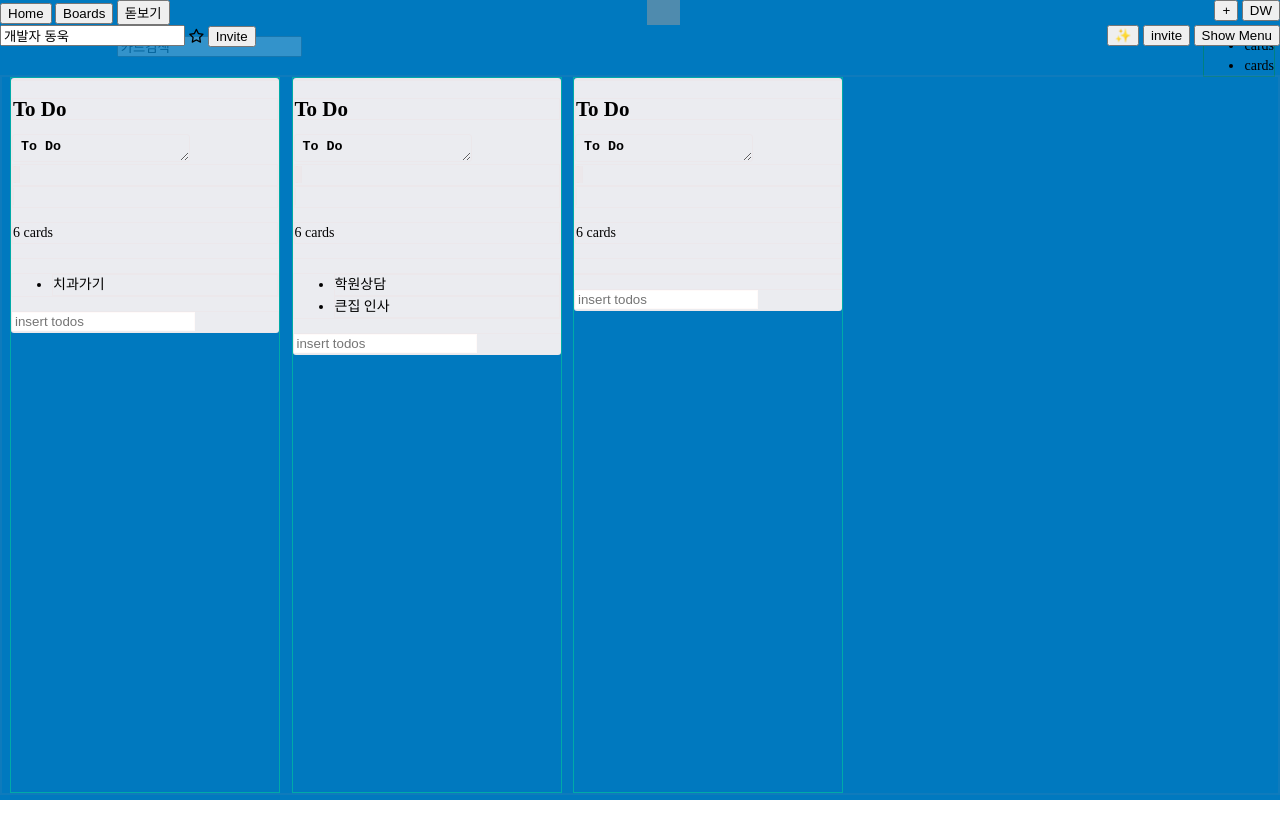
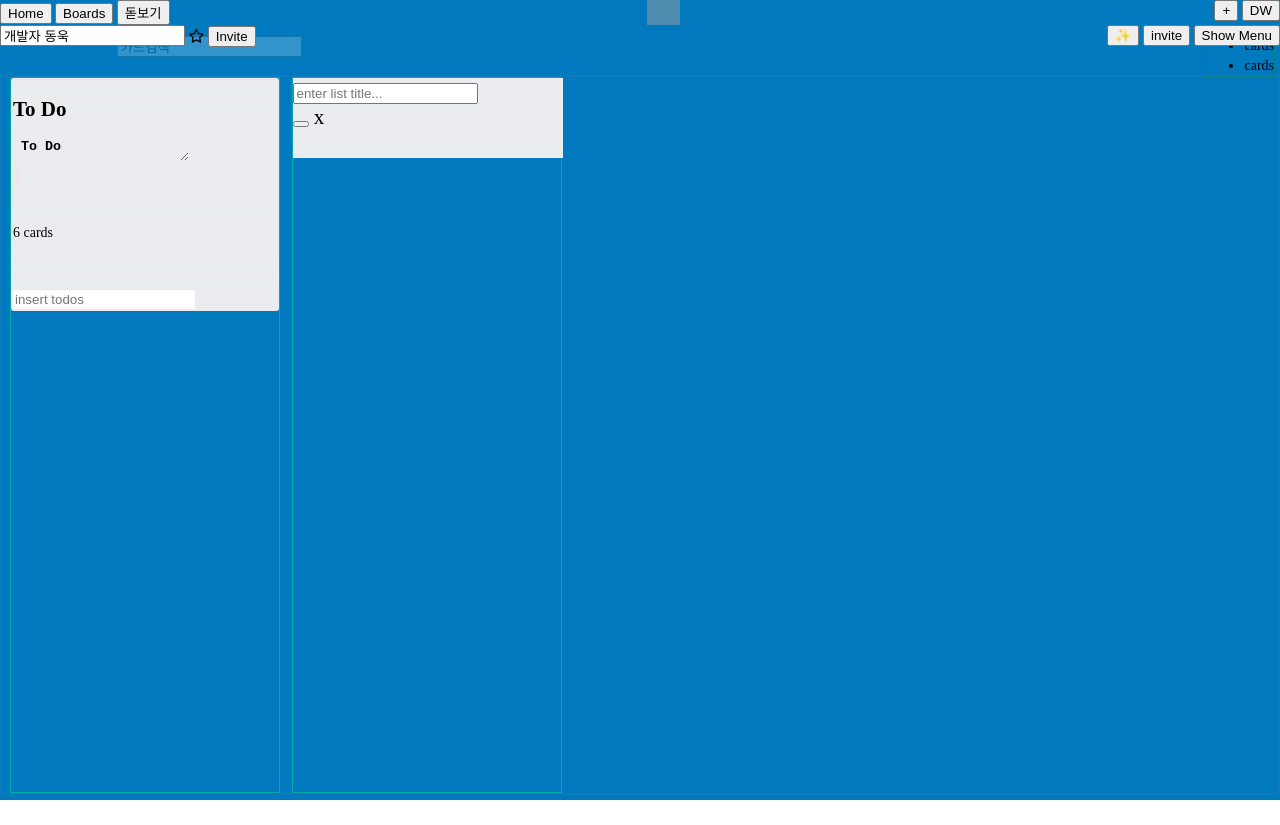
Before and after one commit to domuk-k/projectTrello, a website with bundled scripts: page public/index.html in a window 1280 px wide. Shown: the top 825 px of the page. Built offline with nearby package versions, Linux system fonts and the light colour scheme; data requests are answered from the project's data file; grey boxes are pictures that could not be loaded.

Commit message:
리스트추가버튼자업

```diff
--- a/public/index.html
+++ b/public/index.html
@@ -22,8 +22,69 @@
 
 
   <main>
-    <div class="js-add-list list-wrapper mod-add is-idle"><form><a class="open-add-list js-open-add-list" href="#"><span class="placeholder"><span class="icon-sm icon-add"></span>Add another list</span></a><input class="list-name-input" type="text" name="name" placeholder="Enter list title..." autocomplete="off" dir="auto" maxlength="512"><div class="list-add-controls u-clearfix"><input class="primary mod-list-add-button js-save-edit" type="submit" value="Add List"><a class="icon-lg icon-close dark-hover js-cancel-edit" href="#"></a></div></form></div>
+    <div class="list-wrapper">
+      <div class="list">
+        <div class="list-header js-list-header u-clearfix is-menu-shown">
+          <div class="list-header-target js-editing-target"></div>
+          <h2 class="list-header-name-assist js-list-name-assist" dir="auto">To Do</h2>
+          <textarea class="list-header-name mod-list-name js-list-name-input" aria-label="To Do" spellcheck="false"
+            dir="auto" maxlength="512"
+            style="overflow: hidden; overflow-wrap: break-word; height: 28px;">To Do</textarea>
+          <div class="list-header-extras">
+            <span class="list-header-extras-subscribe js-list-subscribed hide">
+              <span class="icon-sm icon-subscribe mod-quiet"></span>
+            </span>
+            <span class="list-header-extras-limit-badge js-list-limit-badge hide"></span>
+            <a class="list-header-extras-menu dark-hover js-open-list-menu icon-sm icon-overflow-menu-horizontal"
+              href="#">
+              <div>
+              </div>
+            </a>
+          </div>
+          <p class="list-header-num-cards hide js-num-cards">6 cards</p>
+        </div>
+        <ul class="list-container list-${list.id}">
+        </ul>
+        <div class="list-name-input">
+          <input type="text" placeholder="insert todos">
+        </div>
+      </div>
+    </div>
+
+
+    <div class="list-wrapper">
+      <div class="list-add-box">
+        <a><span>+</span>Add another list</a>
+        <div class="add-mod" style="display: block;">
+        <input type=" text" placeholder="enter list title...">
+        <div class="add-mod-btn">
+          <button class="list-add-btn"></button>
+          <a class="add-mod-close-btn">x</a>
+        </div>
+        </div>
+      </div>
+      <div></div>
+
   </main>
 </body>
 
 </html>
+
+<!-- <div class="list-wrapper list-add-btn">
+  <a><span>+</span>Add another list</a>
+  <div class="list-wrapper add-mod>
+    <input type="text" placeholder="enter list">
+    <div class="add-mod-btn>
+      <button class="list-add-btn"></button>
+     <a class="add-mod-close-btn"></a>
+    </div>
+  </div>
+</div>
+
+<div class="list-wrapper add-mod>
+  <input type="text" placeholder="enter list">
+  <div class="add-mod-btn>
+    <button class="list-add-btn"></button>
+   <a class="add-mod-close-btn"></a>
+  </div>
+</div>   -->
--- a/public/src/css/list.css
+++ b/public/src/css/list.css
@@ -39,3 +39,28 @@
     text-indent: 0px;
     text-shadow: none;
 }
+.list-add-box {
+  font-size: 1.5em;
+  line-height: 26px;
+  height: 40px;
+  width: 270px;
+  min-height: 32px;
+  background-color: rgba(0,0,0,.08);
+  cursor: pointer;
+  border-radius: 3px;
+  margin-right: 8px;
+  position: relative;
+  border-radius: 3px;
+  box-sizing: border-box;
+}
+.add-mod {
+  width: 270px;
+  background-color: #ebecf0;
+  position: absolute;
+  top: 0;
+  left: 0;
+  height: 80px;
+}
+.list-add-btn {
+
+}
--- a/public/src/js/header.js
+++ b/public/src/js/header.js
@@ -67,38 +67,6 @@ const template = {
         </div >
       `
   },
-  lists() {
-    let html = ''
-    lists.forEach(list => {
-      html += `
-    <div class="list-wrapper">
-      <div class="list">
-      <div class="list-header js-list-header u-clearfix is-menu-shown">
-      <div class="list-header-target js-editing-target"></div>
-      <h2 class="list-header-name-assist js-list-name-assist" dir="auto">To Do</h2>
-      <textarea class="list-header-name mod-list-name js-list-name-input" aria-label="To Do" spellcheck="false" dir="auto" maxlength="512" style="overflow: hidden; overflow-wrap: break-word; height: 28px;">To Do</textarea>
-      <div class="list-header-extras">
-      <span class="list-header-extras-subscribe js-list-subscribed hide">
-      <span class="icon-sm icon-subscribe mod-quiet"></span>
-      </span>
-      <span class="list-header-extras-limit-badge js-list-limit-badge hide"></span>
-      <a class="list-header-extras-menu dark-hover js-open-list-menu icon-sm icon-overflow-menu-horizontal" href="#">
-      <div>
-      </div>
-      </a>
-      </div>
-      <p class="list-header-num-cards hide js-num-cards">6 cards</p></div>
-        <ul class="list-container list-${list.id}">
-        </ul>
-        <div class="list-name-input">
-          <input type="text" placeholder="insert todos">
-        </div>
-      </div>
-    </div>
-    `
-    })
-    document.querySelector('main').innerHTML = html
-  },
   cards() {
     console.log(cards[0])
     cards.forEach(card => {
@@ -135,7 +103,7 @@ const render = () => {
   template.background()
   template.header()
   template.subHeader()
-  template.lists()
+  // template.lists()
   template.cards()
   template.sideMenu()
 }
--- a/public/src/js/main.js
+++ b/public/src/js/main.js
@@ -5,3 +5,7 @@ import { list } from "./List.js"
 import { User } from "./User.js"
 
 const $main = document.querySelector('main');
+
+$main.onclick =  => {
+    if (!eve)
+}
```
Also changed, not shown: public/src/js/List.js (line endings or trailing spaces).
